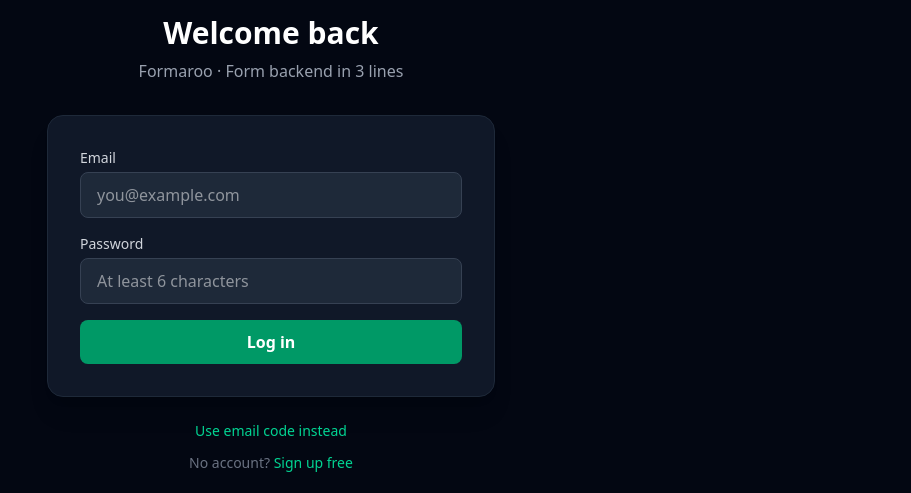
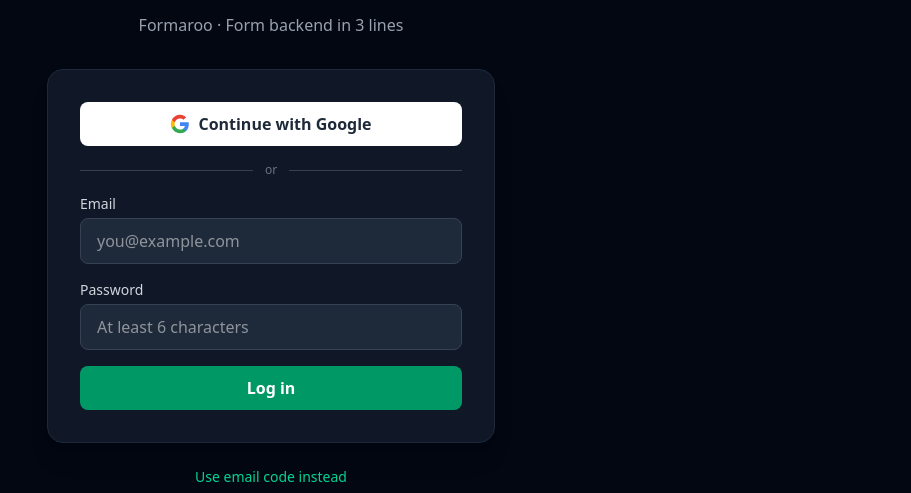
Before and after one commit to 805389798/formaroo, a Next.js app: page /login in a window 1280 px wide. Shown: the part 156-649 px from the top of the page, without its empty margins (369-1280 px from the left). Built offline with nearby package versions, Linux system fonts and the light colour scheme; no server answers.

Commit message:
Add Google OAuth login button

```diff
--- a/src/app/login/login-form.tsx
+++ b/src/app/login/login-form.tsx
@@ -29,6 +29,8 @@
   otpSwitch: string;
   passwordSwitch: string;
   otpPlaceholder: string;
+  googleLogin: string;
+  orDivider: string;
 }
 
 export default function LoginForm({
@@ -66,6 +68,25 @@
     });
     const data = await res.json().catch(() => ({ success: false }));
     return data.success === true;
+  }
+
+  /** Google 一键登录(降低注册门槛) */
+  async function handleGoogleLogin() {
+    setLoading(true);
+    setMessage(null);
+    try {
+      const { error } = await supabase.auth.signInWithOAuth({
+        provider: "google",
+        options: {
+          redirectTo: `${window.location.origin}/auth/callback?next=/dashboard`,
+        },
+      });
+      if (error) throw error;
+      // 浏览器会跳转到 Google 授权页
+    } catch (err) {
+      setMessage({ type: "error", text: err instanceof Error ? err.message : "Error" });
+      setLoading(false);
+    }
   }
 
   async function handleSubmit(e: React.FormEvent) {
@@ -152,7 +173,29 @@
           <p className="text-gray-400 mt-2">{dict.subtitle}</p>
         </div>
 
-        <form onSubmit={handleSubmit} className="bg-gray-900 rounded-2xl p-8 shadow-xl border border-gray-800">
+        <div className="bg-gray-900 rounded-2xl p-8 shadow-xl border border-gray-800">
+          <button
+            type="button"
+            onClick={handleGoogleLogin}
+            disabled={loading}
+            className="w-full py-2.5 rounded-lg bg-white hover:bg-gray-100 text-gray-800 font-semibold transition disabled:opacity-50 flex items-center justify-center gap-2"
+          >
+            <svg className="w-5 h-5" viewBox="0 0 24 24">
+              <path fill="#4285F4" d="M22.56 12.25c0-.78-.07-1.53-.2-2.25H12v4.26h5.92a5.06 5.06 0 0 1-2.2 3.32v2.77h3.57c2.08-1.92 3.27-4.74 3.27-8.1z"/>
+              <path fill="#34A853" d="M12 23c2.97 0 5.46-.98 7.28-2.66l-3.57-2.77c-.98.66-2.23 1.06-3.71 1.06-2.86 0-5.29-1.93-6.16-4.53H2.18v2.84C3.99 20.53 7.7 23 12 23z"/>
+              <path fill="#FBBC05" d="M5.84 14.09c-.22-.66-.35-1.36-.35-2.09s.13-1.43.35-2.09V7.07H2.18A10.97 10.97 0 0 0 1 12c0 1.77.42 3.45 1.18 4.93l3.66-2.84z"/>
+              <path fill="#EA4335" d="M12 5.38c1.62 0 3.06.56 4.21 1.64l3.15-3.15C17.45 2.09 14.97 1 12 1 7.7 1 3.99 3.47 2.18 7.07l3.66 2.84c.87-2.6 3.3-4.53 6.16-4.53z"/>
+            </svg>
+            {dict.googleLogin}
+          </button>
+
+          <div className="flex items-center gap-3 my-4">
+            <div className="flex-1 h-px bg-gray-700" />
+            <span className="text-xs text-gray-500">{dict.orDivider}</span>
+            <div className="flex-1 h-px bg-gray-700" />
+          </div>
+
+        <form onSubmit={handleSubmit} className="space-y-4">
           <div className="space-y-4">
             <div>
               <label className="block text-sm font-medium text-gray-300 mb-1">{dict.email}</label>
@@ -236,6 +279,7 @@
             </button>
           </div>
         </form>
+        </div>
 
         <p className="text-center text-gray-500 mt-6 text-sm">
           {mode === "login" && (
--- a/src/lib/i18n.ts
+++ b/src/lib/i18n.ts
@@ -83,6 +83,8 @@
     otpSwitch: string;
     passwordSwitch: string;
     otpPlaceholder: string;
+    googleLogin: string;
+    orDivider: string;
   };
   dashboard: {
     loading: string;
@@ -261,6 +263,8 @@
       otpSwitch: "Use email code instead",
       passwordSwitch: "Use password instead",
       otpPlaceholder: "6-digit code",
+      googleLogin: "Continue with Google",
+      orDivider: "or",
     },
     dashboard: {
       loading: "Loading...",
@@ -437,6 +441,8 @@
       otpSwitch: "改用邮箱验证码登录",
       passwordSwitch: "改用密码登录",
       otpPlaceholder: "6 位验证码",
+      googleLogin: "使用 Google 账号登录",
+      orDivider: "或",
     },
     dashboard: {
       loading: "加载中...",
```
